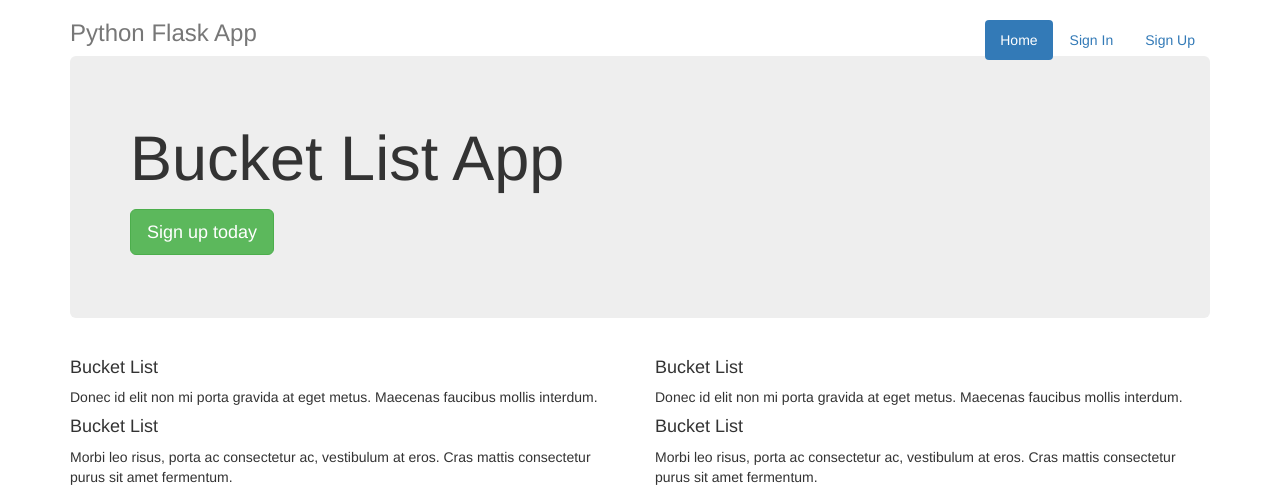
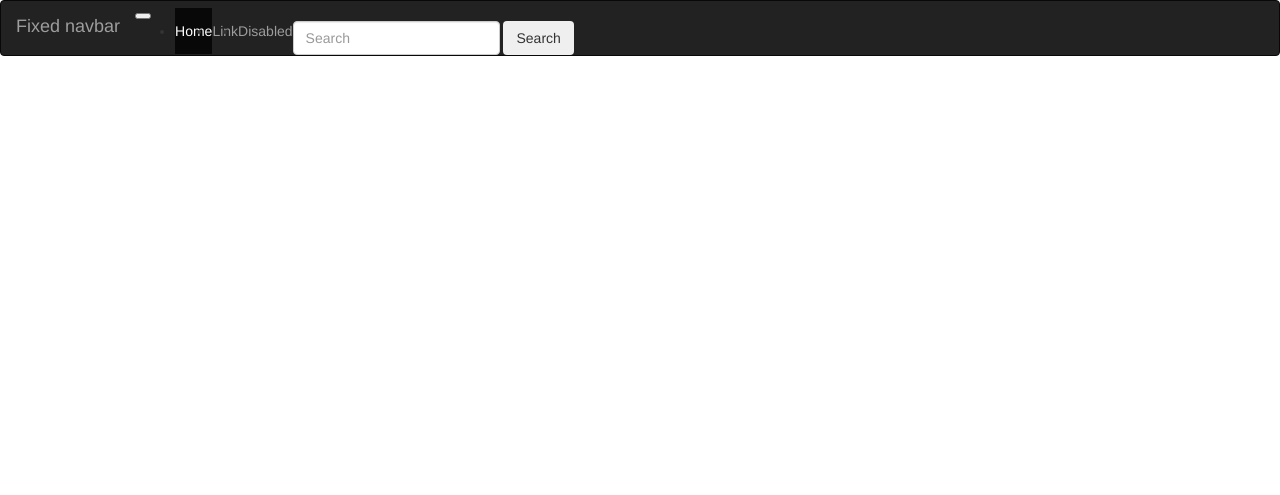
Before and after one commit to TheFirstQuestion/PyFitnessPal, a Flask app: page / in a window 1280 px wide. Shown: the top 495 px of the page. Run offline with Flask 2, Linux system fonts and the light colour scheme; some libraries are stand-ins or nearby versions.

Commit message:
add bootstrap test code

```diff
--- a/app.py
+++ b/app.py
@@ -4,7 +4,7 @@ app = Flask(__name__)
 
 @app.route("/")
 def main():
-    return render_template('index.html')
+    return render_template('header.html')
 
 @app.route('/showSignUp')
 def showSignUp():
@@ -20,10 +20,14 @@ def signUp():
 
     # validate the received values
     if _name and _email and _password:
-        u = user.User("x@eoioei.com", "jdjdjdjdjd", "01-01-2001", "F", "5, 11", "100", "2", "oiwjeoir")
+        u = user.User(_email, _password, "01-01-2001", "F", "5, 11", "100", "2", _name)
         return json.dumps({'html':'noice'})
     else:
         return json.dumps({'html':'whoops'})
 
+@app.route('/showSignin')
+def showSignin():
+    return render_template('signin.html')
+
 if __name__ == "__main__":
     app.run()
--- /dev/null
+++ b/static/css/header.css
@@ -0,0 +1,5 @@
+/* Show it is fixed to the top */
+body {
+  min-height: 75rem;
+  padding-top: 4.5rem;
+}
--- /dev/null
+++ b/templates/header.html
@@ -0,0 +1,51 @@
+<!DOCTYPE html>
+<html lang="en">
+  <head>
+    <meta charset="utf-8">
+    <meta name="viewport" content="width=device-width, initial-scale=1, shrink-to-fit=no">
+    <meta name="description" content="">
+    <meta name="author" content="">
+    <link rel="icon" href="../../favicon.ico">
+
+    <title>Fixed top navbar example for Bootstrap</title>
+    <!-- Latest compiled and minified CSS -->
+    <link rel="stylesheet" href="https://maxcdn.bootstrapcdn.com/bootstrap/3.3.7/css/bootstrap.min.css">
+    <!-- jQuery library -->
+    <script src="https://ajax.googleapis.com/ajax/libs/jquery/3.2.1/jquery.min.js"></script>
+    <!-- Latest compiled JavaScript -->
+    <script src="https://maxcdn.bootstrapcdn.com/bootstrap/3.3.7/js/bootstrap.min.js"></script>
+    <script src="https://code.jquery.com/jquery-3.1.0.min.js"></script>
+    <!-- Latest compiled and minified CSS -->
+   <link rel="stylesheet" href="https://maxcdn.bootstrapcdn.com/bootstrap/3.3.7/css/bootstrap.min.css">
+   <!-- Latest compiled and minified JavaScript -->
+   <script src="https://maxcdn.bootstrapcdn.com/bootstrap/3.3.7/js/bootstrap.min.js"></script>
+  </head>
+
+  <body>
+
+    <nav class="navbar navbar-toggleable-md navbar-inverse fixed-top bg-inverse">
+      <button class="navbar-toggler navbar-toggler-right" type="button" data-toggle="collapse" data-target="#navbarCollapse" aria-controls="navbarCollapse" aria-expanded="false" aria-label="Toggle navigation">
+        <span class="navbar-toggler-icon"></span>
+      </button>
+      <a class="navbar-brand" href="#">Fixed navbar</a>
+      <div class="collapse navbar-collapse" id="navbarCollapse">
+        <ul class="navbar-nav mr-auto">
+          <li class="nav-item active">
+            <a class="nav-link" href="#">Home <span class="sr-only">(current)</span></a>
+          </li>
+          <li class="nav-item">
+            <a class="nav-link" href="#">Link</a>
+          </li>
+          <li class="nav-item">
+            <a class="nav-link disabled" href="#">Disabled</a>
+          </li>
+        </ul>
+        <form class="form-inline mt-2 mt-md-0">
+          <input class="form-control mr-sm-2" type="text" placeholder="Search">
+          <button class="btn btn-outline-success my-2 my-sm-0" type="submit">Search</button>
+        </form>
+      </div>
+    </nav>
+
+  </body>
+</html>
--- a/templates/index.html
+++ b/templates/index.html
@@ -19,7 +19,7 @@
                 <ul class="nav nav-pills pull-right">
                     <li role="presentation" class="active"><a href="#">Home</a>
                     </li>
-                    <li role="presentation"><a href="#">Sign In</a>
+                    <li role="presentation"><a href="/showSignin">Sign In</a>
                     </li>
                     <li role="presentation"><a href="showSignUp">Sign Up</a>
                     </li>
--- a/templates/signup.html
+++ b/templates/signup.html
@@ -19,8 +19,8 @@
       <div class="header">
         <nav>
           <ul class="nav nav-pills pull-right">
-            <li role="presentation" ><a href="main">Home</a></li>
-            <li role="presentation"><a href="#">Sign In</a></li>
+            <li role="presentation" ><a href="/">Home</a></li>
+            <li role="presentation"><a href="/showSignin">Sign In</a></li>
             <li role="presentation" class="active"><a href="#">Sign Up</a></li>
           </ul>
         </nav>
@@ -32,8 +32,10 @@
         <form class="form-signin">
             <label for="inputName" class="sr-only">Name</label>
             <input type="name" name="inputName" id="inputName" class="form-control" placeholder="Name" required autofocus>
+
             <label for="inputEmail" class="sr-only">Email address</label>
             <input type="email" name="inputEmail" id="inputEmail" class="form-control" placeholder="Email address" required autofocus>
+
             <label for="inputPassword" class="sr-only">Password</label>
             <input type="password" name="inputPassword" id="inputPassword" class="form-control" placeholder="Password" required>
 
```
Also changed, not shown: templates/signin.html (added, +47 -0 lines), pyfitnesspal.db, static/css/signup.css (renamed from static/signup.css). Lines whose indentation alone changed are shown as unchanged.
